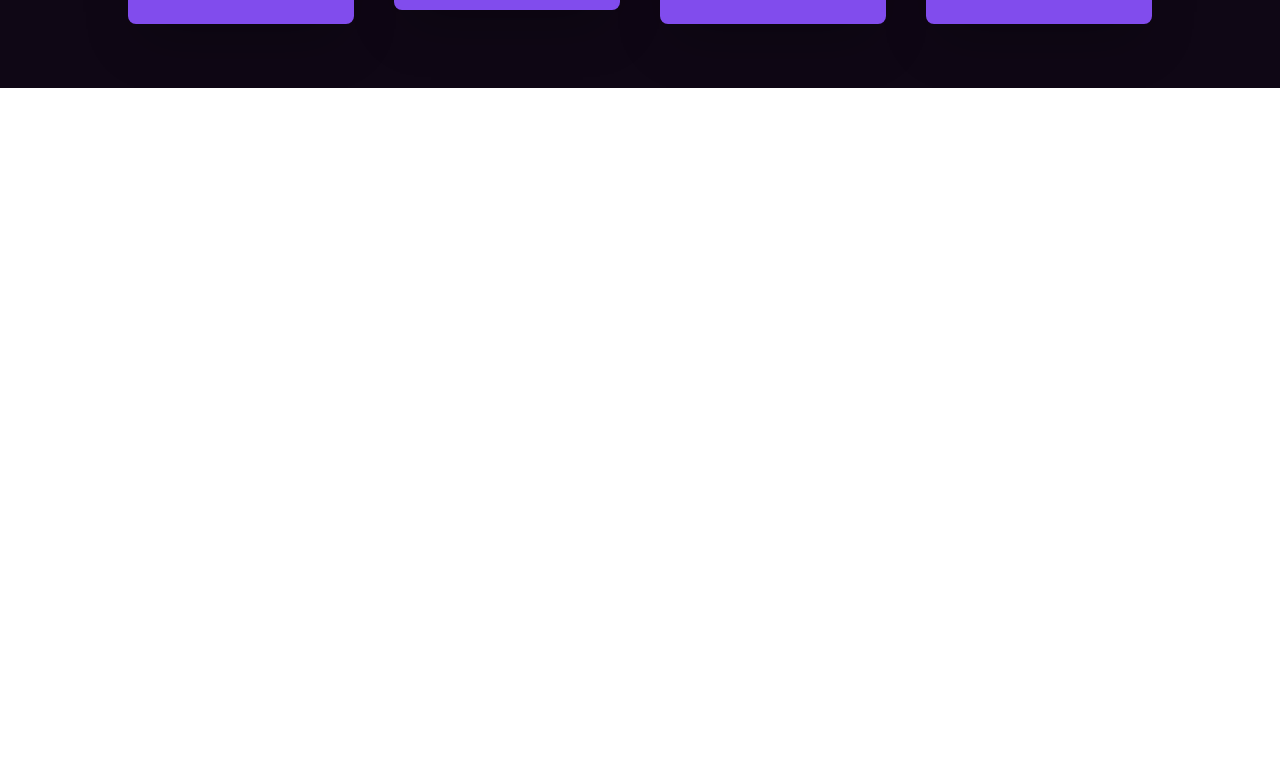
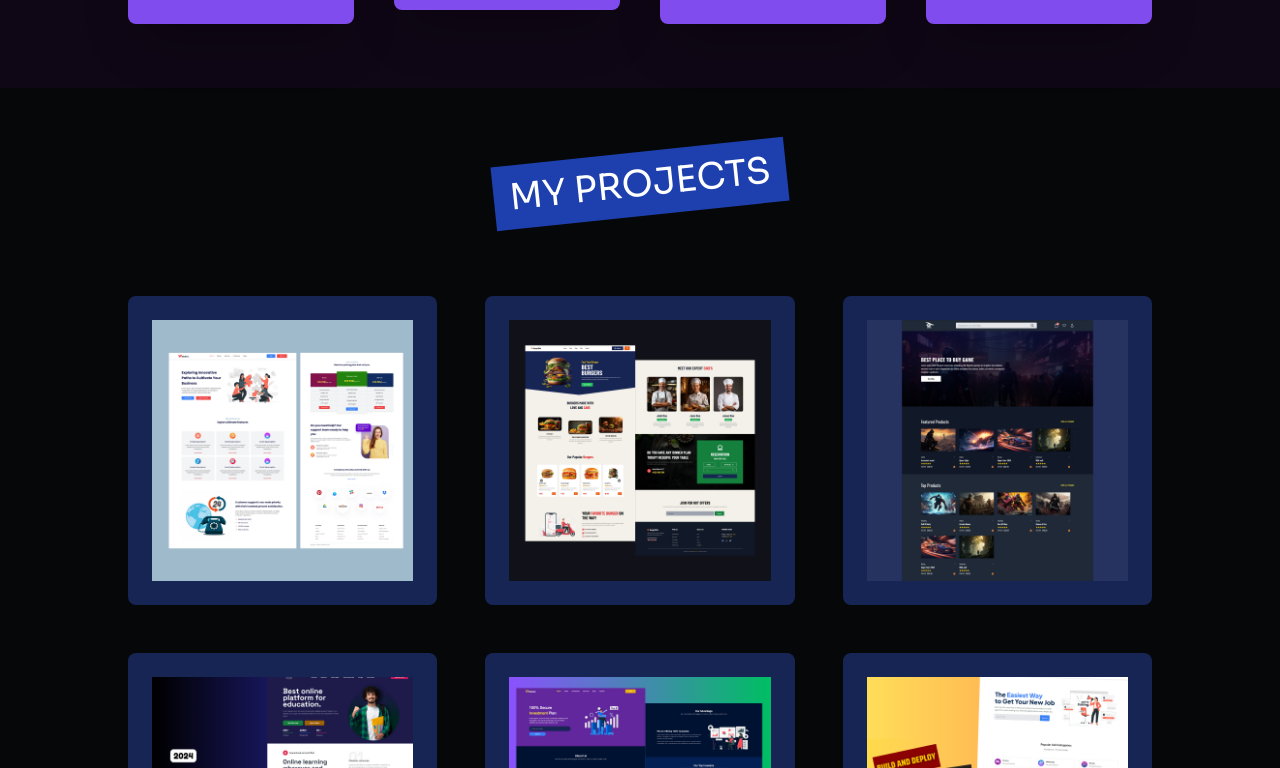
Before and after one commit to akashmuhammadabrrar/My-nextTs-portfolio, a Next.js app: page / in a window 1280 px wide. Shown: the part 2252-3020 px from the top of the page. Before the commit the page ends 2340 px from the top, so only its background shows below. Built offline with nearby package versions, Linux system fonts and the light colour scheme.

Commit message:
this commit for projects section complete

```diff
--- a/components/Helper/Home/Home.tsx
+++ b/components/Helper/Home/Home.tsx
@@ -2,6 +2,7 @@ import React from "react";
 import Hero from "./Hero/Hero";
 import About from "./About/About";
 import Services from "./Services/Services";
+import Projects from "./Projects/Projects";
 
 const Home = () => {
   return (
@@ -9,6 +10,7 @@ const Home = () => {
       <Hero></Hero>
       <About></About>
       <Services></Services>
+      <Projects></Projects>
     </div>
   );
 };
--- /dev/null
+++ b/components/Helper/Home/Projects/Projects.tsx
@@ -0,0 +1,34 @@
+import React from "react";
+import SectionHeading from "../../SectionHeading";
+import { projectData } from "@/app/Data/data";
+import Link from "next/link";
+import Image from "next/image";
+
+const Projects = () => {
+  return (
+    <div className="pt-16 pb-16 bg-[#050709]">
+      <SectionHeading>My Projects</SectionHeading>
+      <div className="w-[80%] mx-auto mt-20 grid grid-cols-1 md:grid-cols-2 lg:grid-cols-3 gap-12 items-center">
+        {projectData.map((project) => {
+          return (
+            <div
+              key={project.id}
+              className="bg-blue-950 p-6 rounded-lg hover:scale-150 transition-all duration-300">
+              <Link href={project.url} target="_blank">
+                <Image
+                  className="w-full"
+                  src={project.image}
+                  alt="project"
+                  width={300}
+                  height={200}
+                />
+              </Link>
+            </div>
+          );
+        })}
+      </div>
+    </div>
+  );
+};
+
+export default Projects;
```
